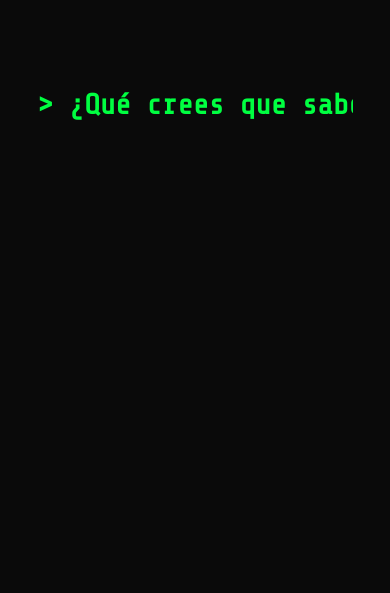
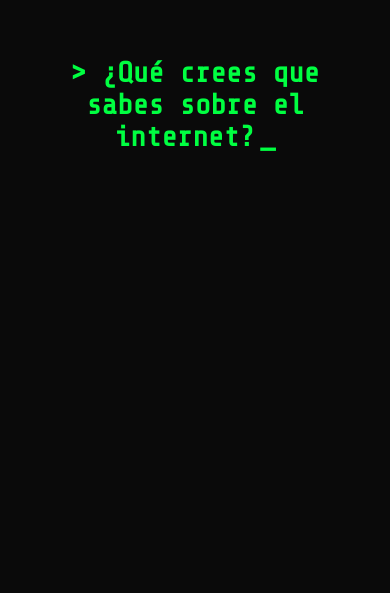
Before and after one commit to SirAlex23/Below_the_surface, a website: page index.html in a window 390 px wide. Shown: the part 251-844 px from the top of the page. Drawn offline with nearby package versions, Linux system fonts and the light colour scheme.

Commit message:
fix: Implementada la lógica animationend en JS y la clase .typing-finished en CSS para resolver el corte de texto en móvil tras la animación.

```diff
--- a/script.js
+++ b/script.js
@@ -66,6 +66,11 @@ document.addEventListener("DOMContentLoaded", () => {
       const section = entry.target;
       const typingText = section.querySelector(".typing-effect");
 
+      // Esto asegura que la clase 'typing-finished' se quite al resetear la sección
+      if (typingText) {
+        typingText.classList.remove("typing-finished");
+      }
+
       if (entry.isIntersecting) {
         // --- ENTRADA: Activar animación ---
         section.classList.add("visible");
@@ -91,4 +96,20 @@ document.addEventListener("DOMContentLoaded", () => {
   scrollSections.forEach((section) => {
     observer.observe(section);
   });
+
+  // =======================================================
+  // --- 3. LÓGICA DE CORRECCIÓN PARA CORTE DE TEXTO EN MÓVIL ---
+  // Añade la clase 'typing-finished' cuando la animación CSS termina.
+  // Esto permite que el texto salte de línea y no se corte.
+  // =======================================================
+  const allTypingElements = document.querySelectorAll(".typing-effect");
+
+  allTypingElements.forEach((element) => {
+    element.addEventListener("animationend", (event) => {
+      // Solo actuamos si la animación que terminó es la de 'typing'
+      if (event.animationName === "typing") {
+        element.classList.add("typing-finished");
+      }
+    });
+  });
 });
--- a/style.css
+++ b/style.css
@@ -199,6 +199,9 @@ h2 {
     font-size: 2rem;
   }
 
+  .typing-finished {
+    white-space: normal;
+  }
   /*
   .typing-effect {
     white-space: normal;
```
